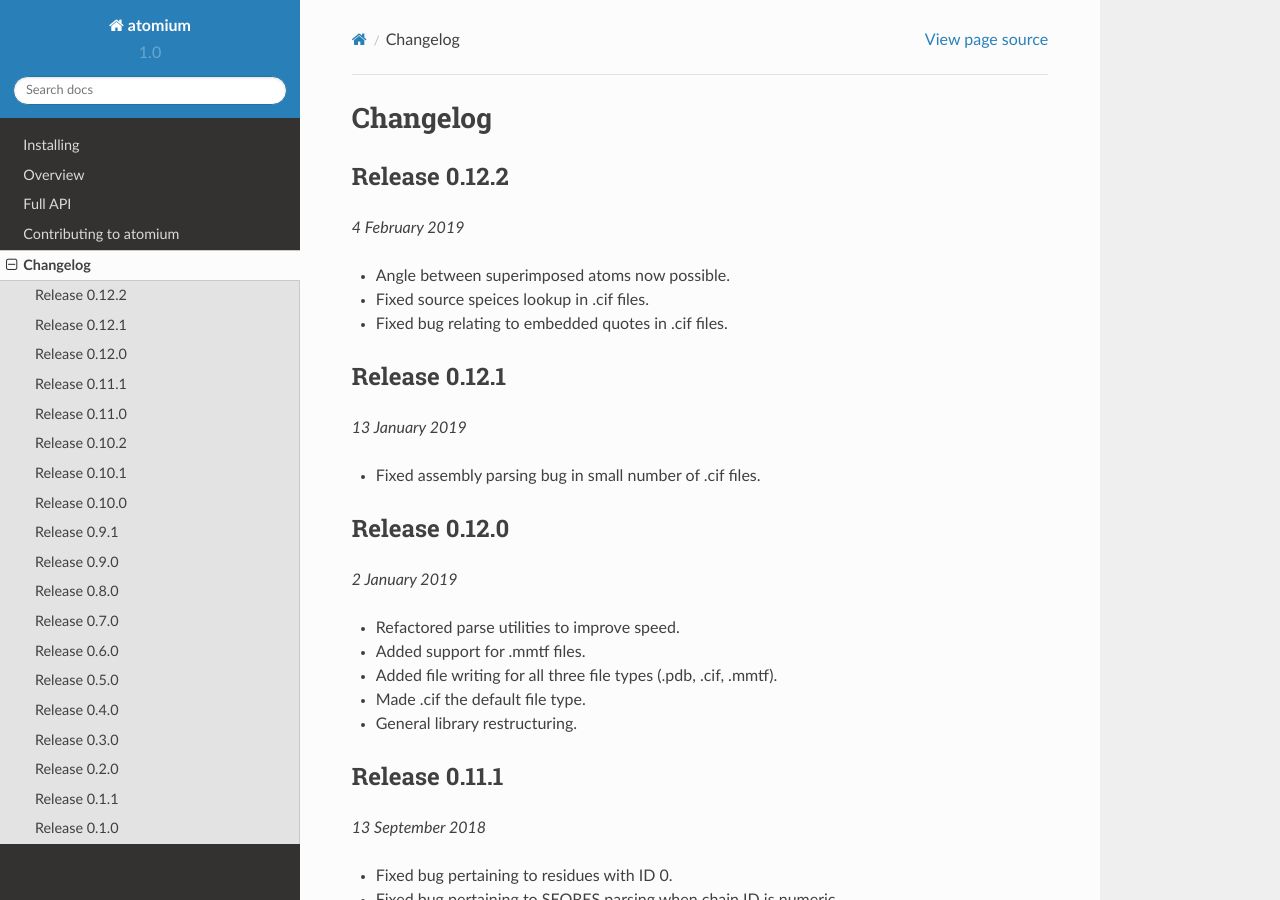
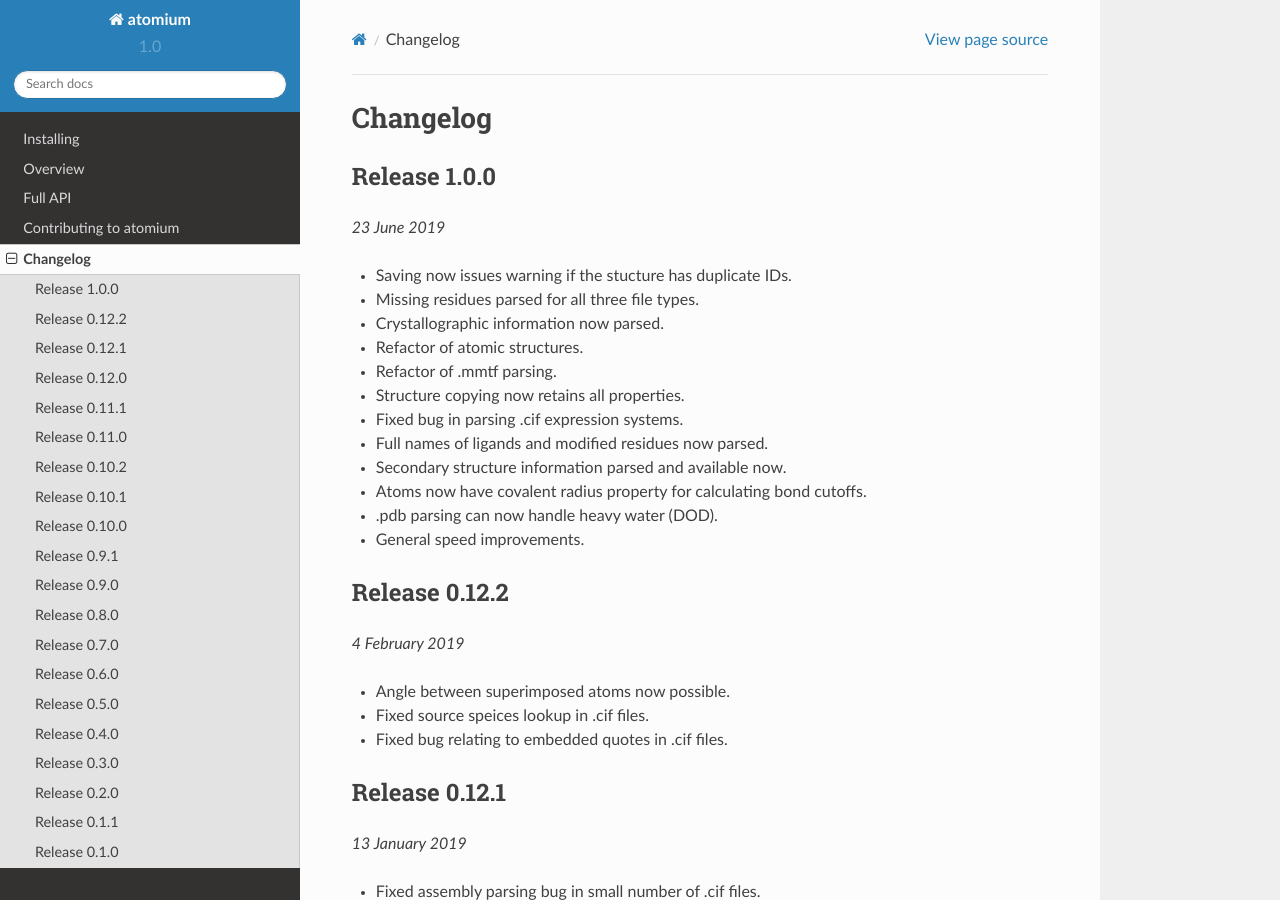
Before and after one commit to samirelanduk/atomium, a Sphinx documentation site: the page built from docs/source/changelog.rst, in a window 1280 px wide and 900 px high. Built offline with Sphinx 7.4.7 and the Read the Docs theme 2.0.0, drawn with Linux system fonts in a browser that asks for light colours.

Commit message:
1.0.0 docs

```diff
--- a/docs/source/changelog.rst
+++ b/docs/source/changelog.rst
@@ -1,5 +1,24 @@
 Changelog
 ---------
+
+Release 1.0.0
+~~~~~~~~~~~~~
+
+`23 June 2019`
+
+* Saving now issues warning if the stucture has duplicate IDs.
+* Missing residues parsed for all three file types.
+* Crystallographic information now parsed.
+* Refactor of atomic structures.
+* Refactor of .mmtf parsing.
+* Structure copying now retains all properties.
+* Fixed bug in parsing .cif expression systems.
+* Full names of ligands and modified residues now parsed.
+* Secondary structure information parsed and available now.
+* Atoms now have covalent radius property for calculating bond cutoffs.
+* .pdb parsing can now handle heavy water (DOD).
+* General speed improvements.
+
 
 Release 0.12.2
 ~~~~~~~~~~~~~~
--- a/docs/source/overview.rst
+++ b/docs/source/overview.rst
@@ -101,8 +101,6 @@
 biological assemblies by passing in their IDs.
 
 
-
-
 Model Contents
 ##############
 
```
Also changed, not shown: other parts of docs/source/overview.rst (+3 -1 lines), README.rst (+47 -3 lines), docs/source/installing.rst (+24 -0 lines), 2 other files.
